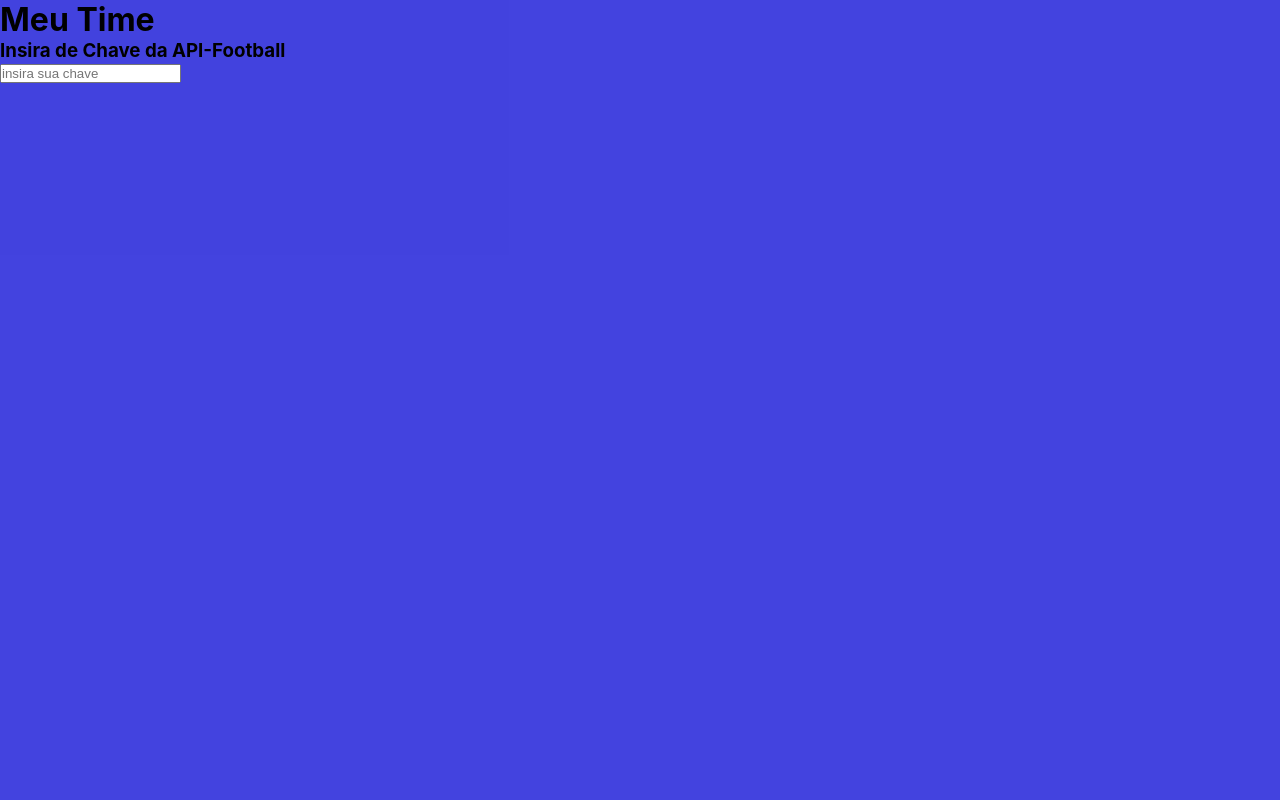
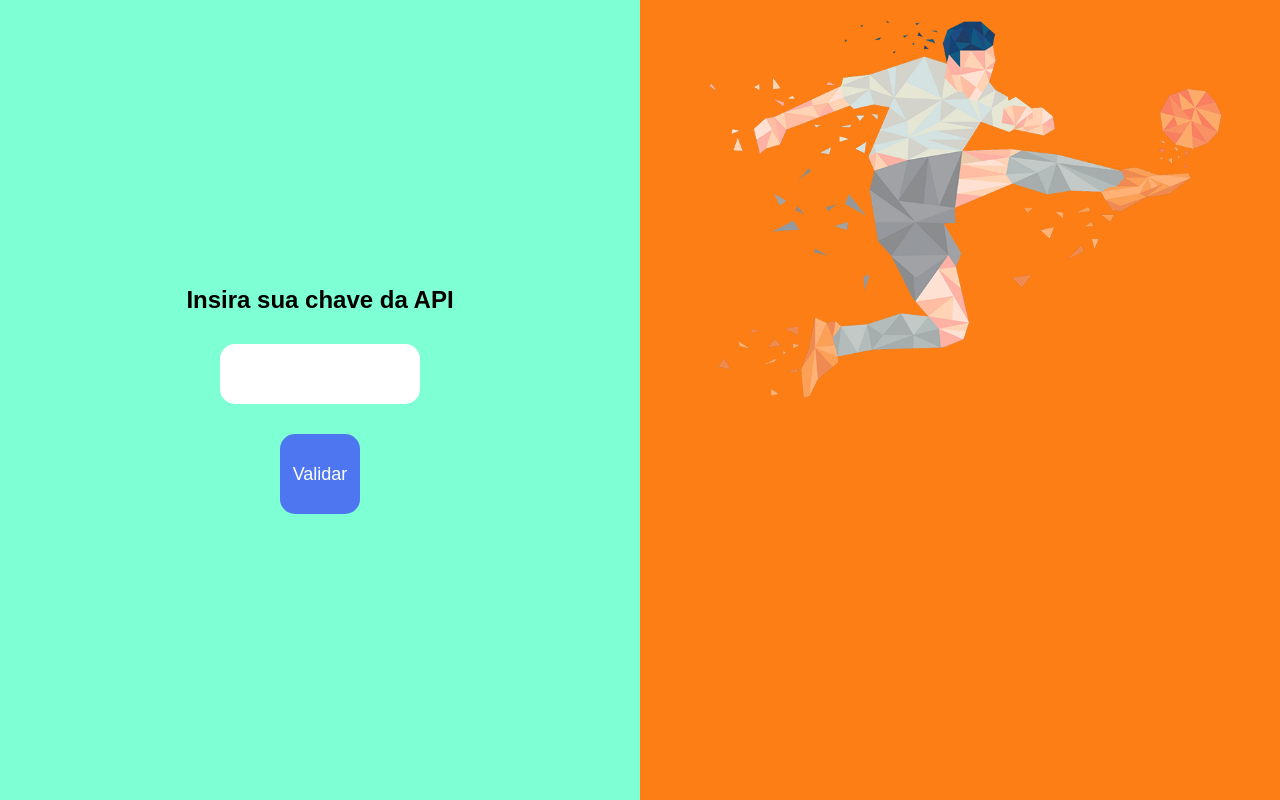
Before and after one commit to BielBatemarque/meu-time, a React (Create React App) app: page / in a window 1280 px wide. Built offline with nearby package versions, Linux system fonts and the light colour scheme.

Commit message:
componente de login

```diff
--- /dev/null
+++ b/src/components/button/Button.css
@@ -0,0 +1,16 @@
+.Button{
+    width: 80px;
+    height: 80px;
+    border: none;
+    border-radius: 15px;
+    background-color: rgb(77, 118, 240);
+    color: white;
+    cursor: pointer;
+    font-size: large;
+}
+
+.Button:hover{
+    background-color: white;
+    transition: 0.8s;
+    color: rgb(77, 118, 240);
+}
--- a/src/components/button/index.jsx
+++ b/src/components/button/index.jsx
@@ -1,7 +1,7 @@
-
+import './Button.css';
 
 export const Button = ({ text, action}) => {
     return(
-        <button onClick={action}>{text}</button>
+        <button className='Button' onClick={action}>{text}</button>
     );
 }
--- a/src/pages/LoginPage/LoginPage.css
+++ b/src/pages/LoginPage/LoginPage.css
@@ -2,10 +2,51 @@
     margin: 0;
     padding: 0;
     box-sizing: border-box;
+    font-family: sans-serif;
 }
 
 .loginPage{
-    width: 100%;
+    display: flex;
+    flex-direction: row;
+
+}
+
+.form{
+    width: 50%;
     height: 100vh;
-    background-color: rgba(35, 35, 217, 0.855);
+    background-color: aquamarine;
+    display: flex;
+    flex-direction: column;
+    justify-content: center;
+    align-items: center;
+
 }
+
+.img{
+    width: 50%;
+    height: 100vh;
+    background-color: red;
+    text-align: center;
+    background-color: #fd7e14;
+}
+
+.input{
+    width: 200px;
+    margin-top: 30px;
+    margin-bottom: 30px;
+    border-radius: 15px;
+    border: 0;
+    height: 60px;
+    font-size: xx-large;
+    padding: 15px;
+}
+
+.title{
+    text-align: center;
+    font-size: x-large;
+}
+
+.banner{
+    width: 650px;
+    line-height: -50%;
+}
--- a/src/pages/LoginPage/index.jsx
+++ b/src/pages/LoginPage/index.jsx
@@ -1,17 +1,22 @@
 import './LoginPage.css';
 import { useState } from 'react';
+import { Button } from '../../components/button/index';
+import banner from '../../assets/banner.png';
 
 export const LoginPage = () => {
     const [key, setkey] = useState('');
 
     return(
         <div className="loginPage">
-            <h1>Meu Time</h1>
-                <div>
-                    <h3>Insira de Chave da API-Football</h3>
-                    <input type="text" placeholder='insira sua chave' onChange={(e) => setkey(e.target.value)}/>
+           <div className="form">
+                <h4 className='title'>Insira sua chave da API</h4>
+                <input type="text" className='input' onChange={(e) => setkey(e.target.value)}/>
+                <Button text={'Validar'} action={() => console.log(key)} />
+           </div>
 
-                </div>
+           <div className="img">
+                <img src={banner} alt="banner" className='banner'/>
+           </div>
         </div>
     );
 }
```
Also changed, not shown: src/assets/banner.png (added).
